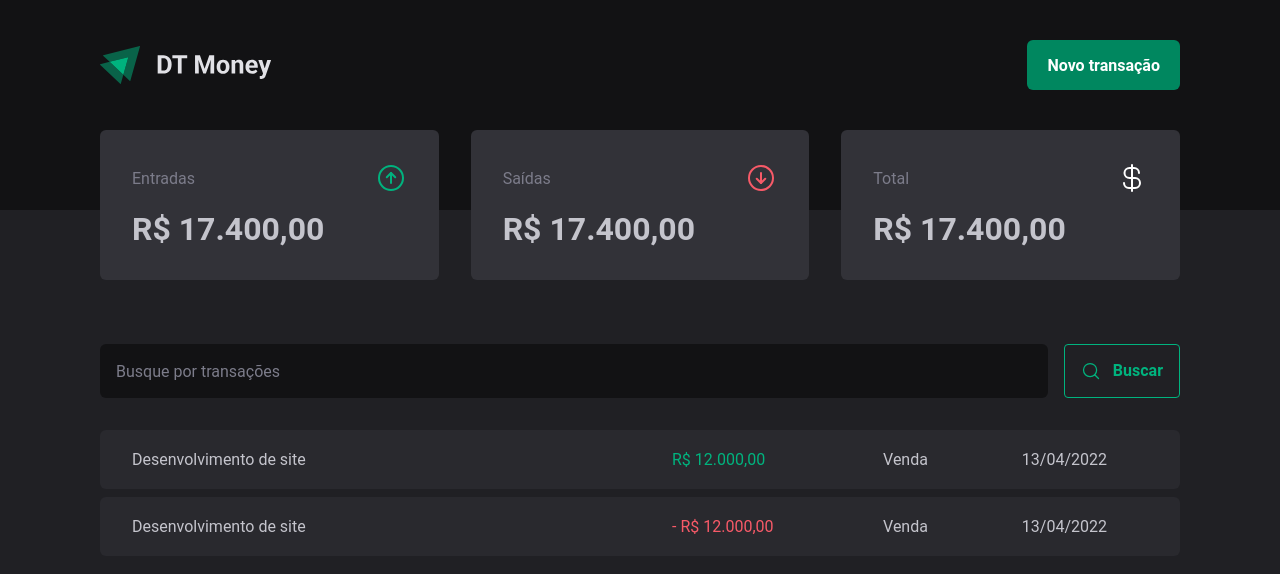
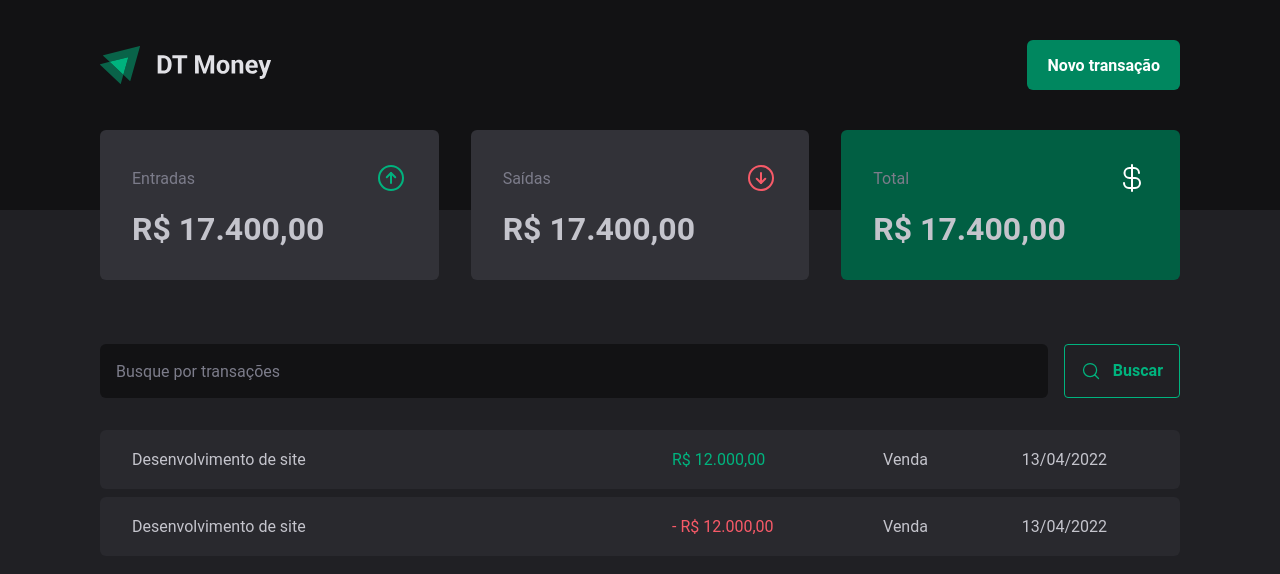
Before and after one commit to Luisgustavom1/react-performace, a React app: page / in a window 1280 px wide. Shown: the top 574 px of the page. Built offline with nearby package versions, Linux system fonts and the light colour scheme; the HTML template or start-up script is replaced by a standard one.

Commit message:
Fox caardSummary

```diff
--- a/src/components/Summary/index.tsx
+++ b/src/components/Summary/index.tsx
@@ -22,7 +22,7 @@ export const Summary = () => {
         <strong>R$ 17.400,00</strong>
       </SummaryCard>
 
-      <SummaryCard variant='secondary'>
+      <SummaryCard variant='income'>
         <header>
           <span>Total</span>
           <CurrencyDollar size={32} color="#fff" />
--- a/src/components/Summary/styles.ts
+++ b/src/components/Summary/styles.ts
@@ -35,7 +35,7 @@ export const SummaryCard = styled.div<SummaryCardProps>`
     font-size: 2rem;
   }
 
-  ${props => props.variant === 'outcome' && css`
+  ${props => props.variant === 'income' && css`
     background: ${props.theme.colors['green-700']};
   `}
 `
```
